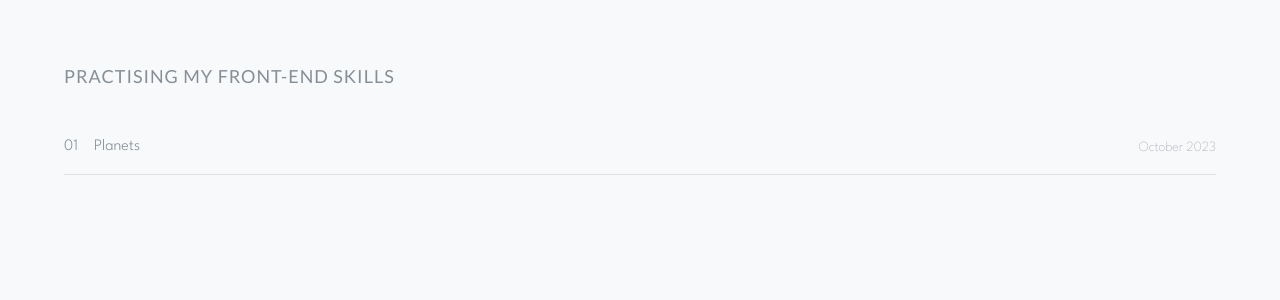
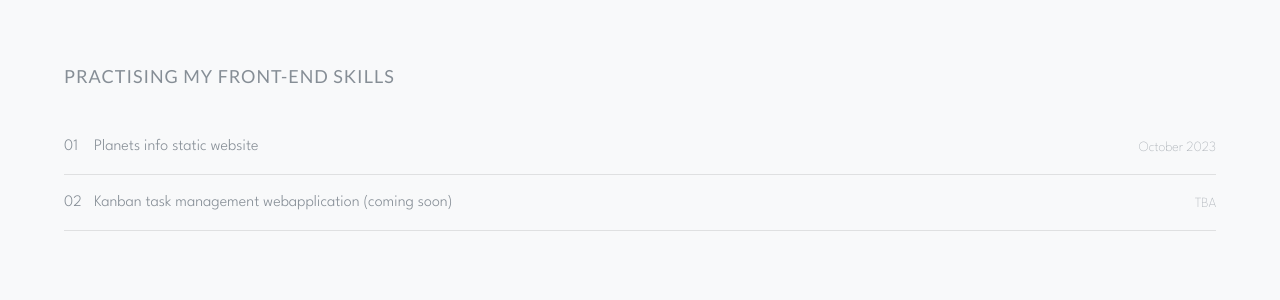
Before and after one commit to Cheung-KaWai/frontendmentor, a React (Vite) app: page / in a window 1280 px wide. Shown: the top 300 px of the page. Built offline with nearby package versions, Linux system fonts and the light colour scheme; what simple-zustand-devtools would draw is missing.

Commit message:
Update data

```diff
--- a/src/App.tsx
+++ b/src/App.tsx
@@ -2,9 +2,14 @@ import styled from "styled-components";
 
 const data = [
   {
-    name: "Planets",
+    name: "Planets info static website",
     link: "/planets",
     date: "October 2023",
+  },
+  {
+    name: "Kanban task management webapplication (coming soon)",
+    link: "/",
+    date: "TBA",
   },
 ];
 
```
